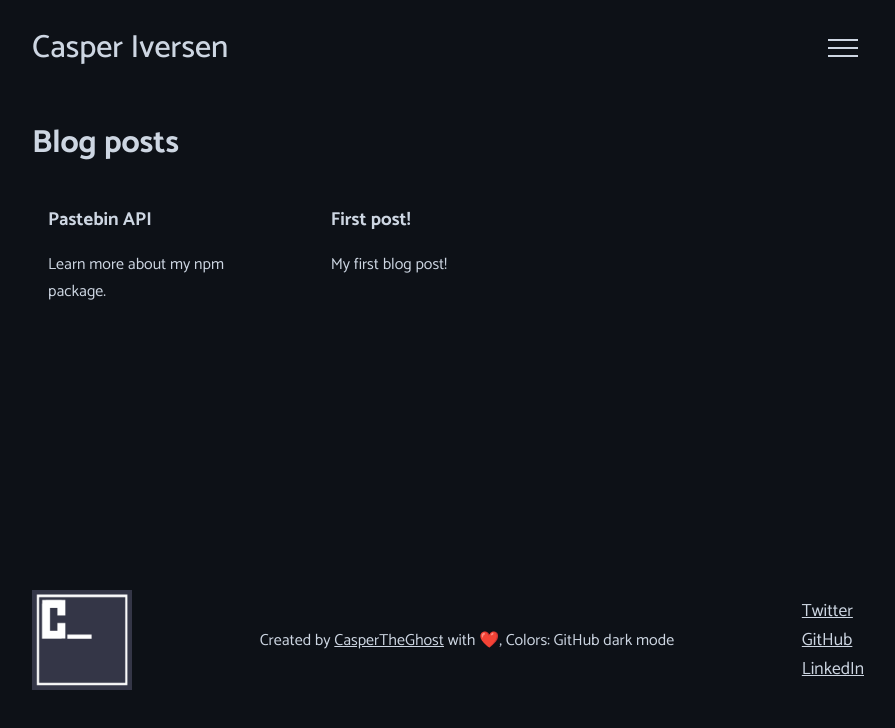
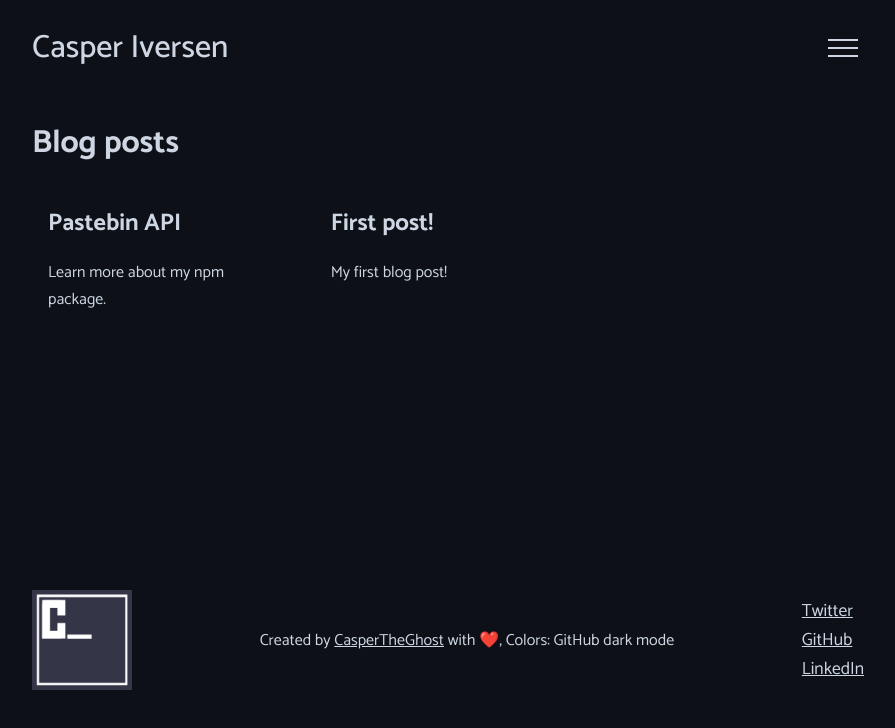
Before and after one commit to pzk3/casperiv.dev, a Next.js app: page /blog in a window 1280 px wide. Shown: the top 728 px of the page, without its empty margins (192-1087 px from the left). Built offline with nearby package versions, Linux system fonts and the light colour scheme; no server answers.

Commit message:
:hammer: chore: fixed minor SEO issues

```diff
--- a/src/pages/blog/index.tsx
+++ b/src/pages/blog/index.tsx
@@ -18,6 +18,9 @@ const BlogPage: NextPage<Props> = ({ posts }) => {
         <link rel="canonical" href="https://caspertheghost.me/blog" />
         <meta property="og:title" content="Blog - Casper Iversen" />
         <meta name="keywords" content="CasperTheGhost blog, blog casper iversen" />
+        <meta name="description" content="My blog - Casper Iversen" />
+        <meta property="og:description" content="My blog - Casper Iversen" />
+        <meta name="twitter:description" content="My blog - Casper Iversen" />
       </Head>
       <h1>Blog posts</h1>
 
@@ -26,7 +29,7 @@ const BlogPage: NextPage<Props> = ({ posts }) => {
           return (
             <Link href={`/blog/${post.slug}`} key={post.slug}>
               <a href={`/blog/${post.slug}`} className={styles.blog__item}>
-                <h3>{post.title}</h3>
+                <h2>{post.title}</h2>
 
                 <p>{post.intro}</p>
               </a>
--- a/src/styles/blog.module.scss
+++ b/src/styles/blog.module.scss
@@ -105,7 +105,7 @@
 
   transition: background 200ms;
 
-  h3 {
+  h2 {
     margin: 0;
   }
 
```
Also changed, not shown: src/pages/blog/[slug].tsx (+17 -3 lines).
